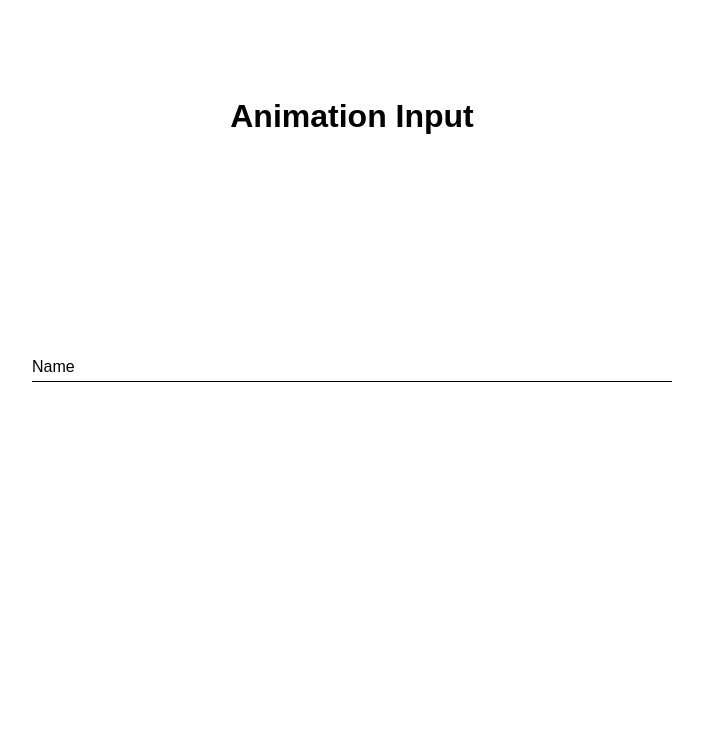
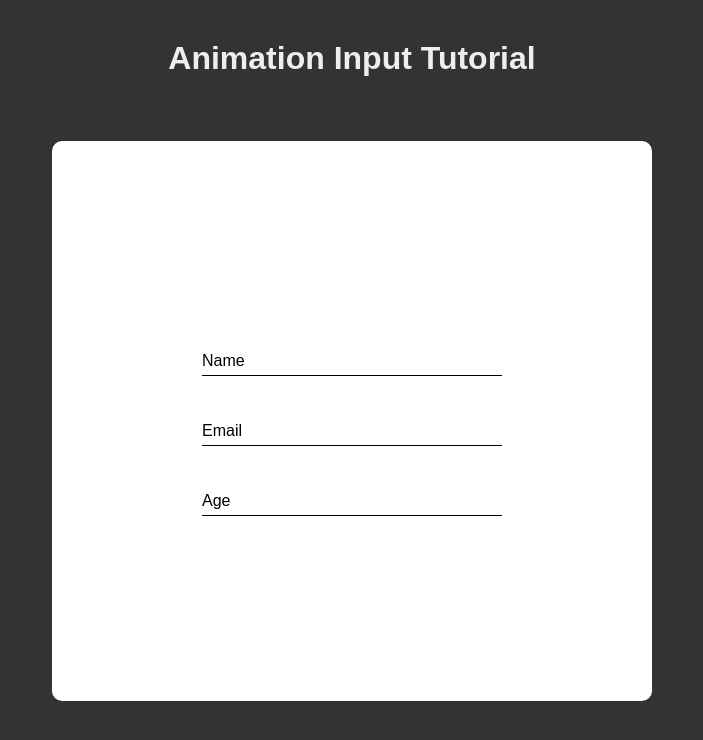
Before and after one commit to ShakexSempe/animated-input, a plain HTML site: page index.html in a window 1280 px wide. Shown: the whole page, without its empty margins (288-991 px from the left). Drawn offline with Linux system fonts and the light colour scheme.

Commit message:
added email and age.. styled for to accommodate new elements

```diff
--- a/index.html
+++ b/index.html
@@ -8,7 +8,8 @@
     <link rel="stylesheet" href="style.css">
 </head>
 <body>
-    <h1>Animation Input</h1>
+    <h1>Animation Input Tutorial</h1>
+<div class="container">
 
     <div class="form">
 
@@ -17,5 +18,22 @@
             <span class="content-name" >Name</span>
         </label>
     </div>
+
+    <div class="form">
+
+        <input type="text" name="name" autocomplete="off" required/>
+        <label for="name" class="label-name">
+            <span class="content-name" >Email</span>
+        </label> </div>
+
+    <div class="form">
+
+        <input type="number" name="age" autocomplete="off" min="12" required/>
+        <label for="age" class="label-name">
+            <span class="content-name">Age</span>
+        </label>
+    </div>
+
+</div>
 </body>
 </html>
--- a/style.css
+++ b/style.css
@@ -5,12 +5,32 @@
 }
 
 body {
-    height: 60vh;
     display: flex;
-    justify-content: space-around;
+    justify-content: space-between;
     align-items: center;
     flex-direction: column;
     font-family: sans-serif;
+    padding: 20px;
+    margin: 20px;
+    background: #333;
+}
+
+h1{
+    font-size: 2em;
+    text-align: center;
+    color: #eee;
+}
+
+.container {
+    width: 50%;
+    height: 70vh;
+    display: flex;
+    flex-direction: column;
+    justify-content: center;
+    align-items: center;
+    background: #fff;
+    margin-top: 4em;
+    border-radius: 10px;
 }
 
 .form {
@@ -18,6 +38,7 @@ body {
     position: relative;
     height: 50px;
     overflow: hidden;
+    margin: 10px auto;
 }
 
 .form {
@@ -71,7 +92,7 @@ body {
 {
     transform: translateY(-150%);
     font-size: .95em;
-    color: #dc143c;
+    color: #0000ff;
 }
 
 .form input:focus + .label-name::after, .form input:valid + .label-name::after {
```
